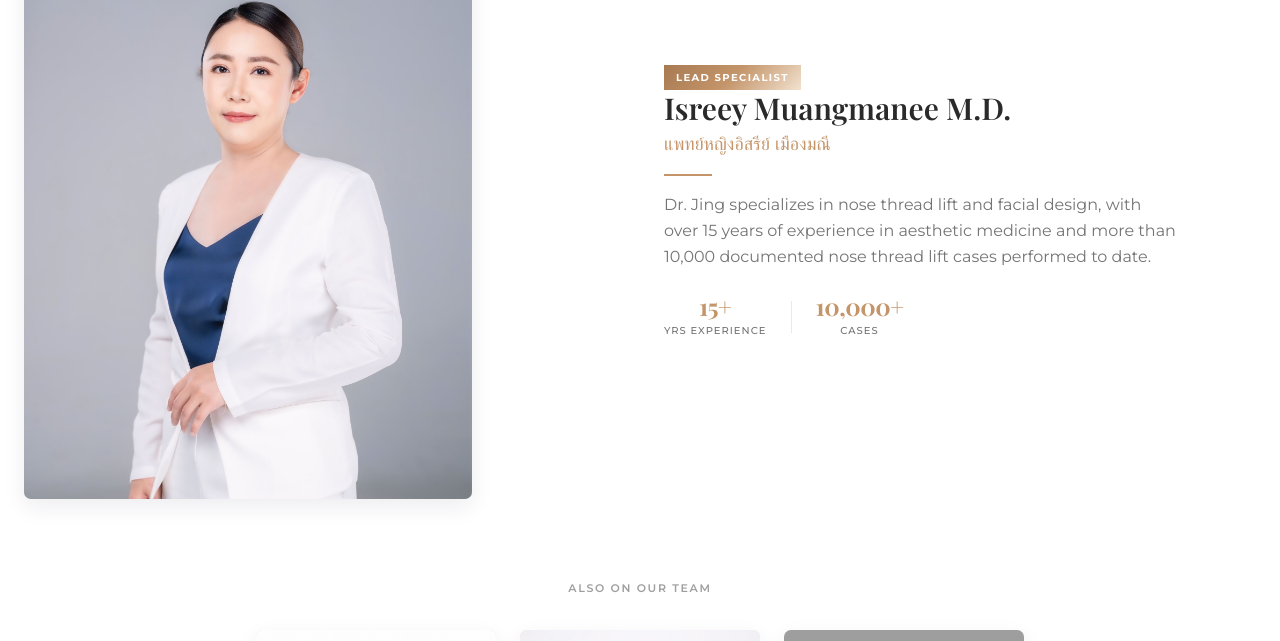
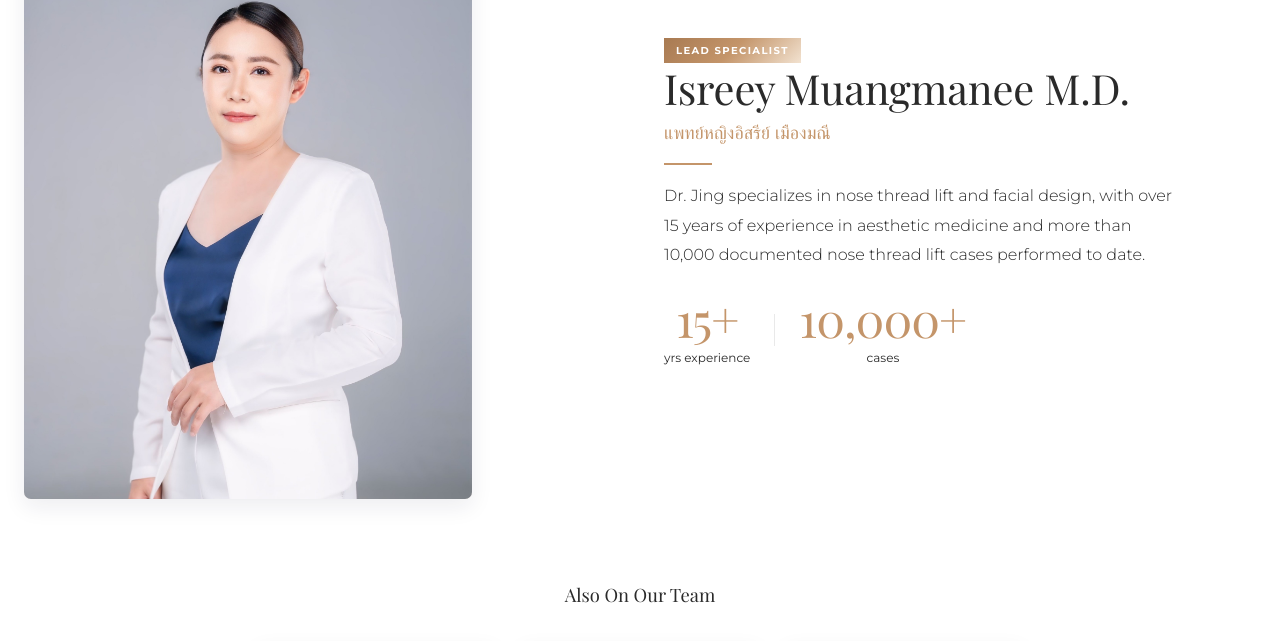
Before and after one commit to papinwit-l/nyc-clinic-revise, a Next.js app: page /en in a window 1280 px wide. Shown: the part 2474-3115 px from the top of the page. Built offline with nearby package versions, Linux system fonts and the light colour scheme; grey boxes are pictures that could not be loaded; a web font is replaced by a local one.

Commit message:
revise doctor typo

```diff
--- a/src/components/home/Doctors.tsx
+++ b/src/components/home/Doctors.tsx
@@ -44,15 +44,19 @@ export default function Doctors({ t, locale, data }: Props) {
 
             {/* EN name — always Playfair Display */}
             <h3
-              className="text-2xl sm:text-3xl font-semibold mt-4"
-              style={{ fontFamily: "var(--font-display)" }}
+              className="text-[clamp(1.9rem,3.4vw,2.6rem)] leading-[1.15] mt-5"
+              style={{
+                fontFamily: "var(--font-display)",
+                fontWeight: 400,
+                letterSpacing: "-0.005em",
+              }}
             >
               {featured.fullNameEn}
             </h3>
             {/* TH name — always Anuphan */}
             <p
-              className="text-[var(--color-accent)] text-base sm:text-lg mt-1"
-              style={{ fontFamily: "var(--font-thai-head)" }}
+              className="text-[var(--color-accent)] text-base sm:text-lg mt-1.5"
+              style={{ fontFamily: "var(--font-thai-head)", fontWeight: 500 }}
             >
               {featured.fullNameTh}
             </p>
@@ -61,9 +65,12 @@ export default function Doctors({ t, locale, data }: Props) {
 
             {/* Bio — font follows the text's language */}
             <p
-              className="text-[var(--color-text-muted)] text-sm sm:text-base leading-relaxed max-w-lg mx-auto lg:mx-0"
+              className={`text-[var(--color-text-warm)] text-[0.95rem] sm:text-base max-w-lg mx-auto lg:mx-0 ${
+                isTH ? "leading-[1.95]" : "leading-[1.85]"
+              }`}
               style={{
                 fontFamily: isTH ? "var(--font-thai-body)" : "var(--font-body)",
+                fontWeight: 300,
               }}
             >
               {isTH
@@ -74,15 +81,19 @@ export default function Doctors({ t, locale, data }: Props) {
             {/* Quick stats */}
             <div className="flex items-center justify-center lg:justify-start gap-6 mt-6">
               <div className="text-center">
-                <p className="stat-number text-2xl text-[var(--color-accent)]">
+                <p
+                  className="stat-number text-[clamp(2.2rem,4.2vw,3rem)] text-[var(--color-accent)]"
+                  style={{ fontWeight: 400 }}
+                >
                   15+
                 </p>
                 <p
-                  className="text-[10px] tracking-[0.1em] uppercase text-[var(--color-text-muted)] mt-1 font-medium"
+                  className="text-xs text-[var(--color-text-warm)] mt-2"
                   style={{
                     fontFamily: isTH
                       ? "var(--font-thai-body)"
                       : "var(--font-body)",
+                    fontWeight: 400,
                   }}
                 >
                   {isTH ? "ปีประสบการณ์" : "yrs experience"}
@@ -90,15 +101,19 @@ export default function Doctors({ t, locale, data }: Props) {
               </div>
               <div className="w-px h-8 bg-[var(--color-border)]" />
               <div className="text-center">
-                <p className="stat-number text-2xl text-[var(--color-accent)]">
+                <p
+                  className="stat-number text-[clamp(2.2rem,4.2vw,3rem)] text-[var(--color-accent)]"
+                  style={{ fontWeight: 400 }}
+                >
                   10,000+
                 </p>
                 <p
-                  className="text-[10px] tracking-[0.1em] uppercase text-[var(--color-text-muted)] mt-1 font-medium"
+                  className="text-xs text-[var(--color-text-warm)] mt-2"
                   style={{
                     fontFamily: isTH
                       ? "var(--font-thai-body)"
                       : "var(--font-body)",
+                    fontWeight: 400,
                   }}
                 >
                   {isTH ? "เคส" : "cases"}
@@ -110,7 +125,10 @@ export default function Doctors({ t, locale, data }: Props) {
 
         {/* ── Secondary doctors ── */}
         <div>
-          <p className="text-center text-[11px] tracking-[0.15em] uppercase text-[var(--color-text-subtle)] font-semibold mb-8">
+          <p
+            className="text-center text-[1.15rem] text-[var(--color-text-warm)] mb-8"
+            style={{ fontFamily: "var(--font-display)", fontWeight: 400 }}
+          >
             {sectionHeadings.doctors.teamHeading}
           </p>
 
@@ -133,8 +151,11 @@ export default function Doctors({ t, locale, data }: Props) {
                 <div className="mt-3">
                   {/* EN name — always Playfair */}
                   <h3
-                    className="text-sm sm:text-base font-semibold"
-                    style={{ fontFamily: "var(--font-display)" }}
+                    className="text-base sm:text-lg leading-tight"
+                    style={{
+                      fontFamily: "var(--font-display)",
+                      fontWeight: 400,
+                    }}
                   >
                     {doc.nameEn}
                   </h3>
@@ -147,7 +168,7 @@ export default function Doctors({ t, locale, data }: Props) {
                   </p>
                   {/* Specialty — font follows text language */}
                   <p
-                    className="text-[var(--color-text-muted)] text-[11px] sm:text-xs mt-1"
+                    className="text-[var(--color-text-warm)] text-[11px] sm:text-xs mt-1.5 leading-relaxed"
                     style={{
                       fontFamily: isTH
                         ? "var(--font-thai-body)"
```
